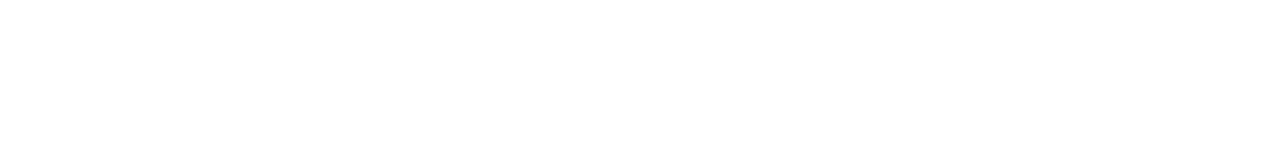
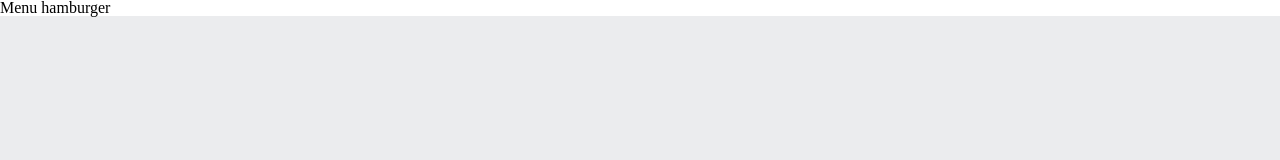
Before and after one commit to guilhermeshitsuka/responsivo2, a plain HTML site: page index.html in a window 1280 px wide. Drawn offline with Linux system fonts and the light colour scheme.

Commit message:
Add files via upload

```diff
--- a/index.html
+++ b/index.html
@@ -5,8 +5,11 @@
     <meta name="viewport" content="width=device-width, initial-scale=1.0">
     <title>Site blablabla</title>
     <link rel="stylesheet" href="style.css">
+    <link rel="stylesheet" href="reset.css">
 </head>
 <body>
 
+<h1>Menu hamburger</h1>
+
 </body>
 </html>
--- /dev/null
+++ b/reset.css
@@ -0,0 +1,48 @@
+/* http://meyerweb.com/eric/tools/css/reset/
+   v2.0 | 20110126
+   License: none (public domain)
+*/
+
+html, body, div, span, applet, object, iframe,
+h1, h2, h3, h4, h5, h6, p, blockquote, pre,
+a, abbr, acronym, address, big, cite, code,
+del, dfn, em, img, ins, kbd, q, s, samp,
+small, strike, strong, sub, sup, tt, var,
+b, u, i, center,
+dl, dt, dd, ol, ul, li,
+fieldset, form, label, legend,
+table, caption, tbody, tfoot, thead, tr, th, td,
+article, aside, canvas, details, embed,
+figure, figcaption, footer, header, hgroup,
+menu, nav, output, ruby, section, summary,
+time, mark, audio, video {
+	margin: 0;
+	padding: 0;
+	border: 0;
+	font-size: 100%;
+	font: inherit;
+	vertical-align: baseline;
+}
+/* HTML5 display-role reset for older browsers */
+article, aside, details, figcaption, figure,
+footer, header, hgroup, menu, nav, section {
+	display: block;
+}
+body {
+	line-height: 1;
+}
+ol, ul {
+	list-style: none;
+}
+blockquote, q {
+	quotes: none;
+}
+blockquote:before, blockquote:after,
+q:before, q:after {
+	content: '';
+	content: none;
+}
+table {
+	border-collapse: collapse;
+	border-spacing: 0;
+}
--- a/style.css
+++ b/style.css
@@ -1,3 +1,7 @@
-:root{
-    --cor-de-fundo:
+
+body {
+    background-color: #EBECEE;
 }
+h1{
+    background-color: white;
+}
```
